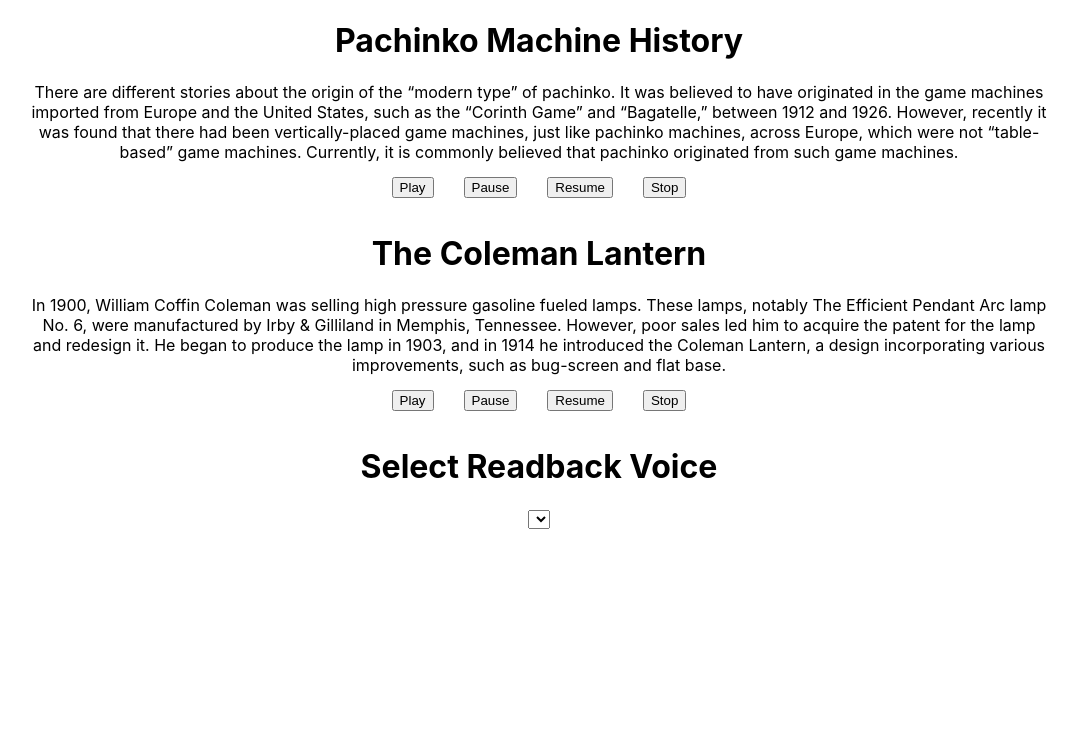
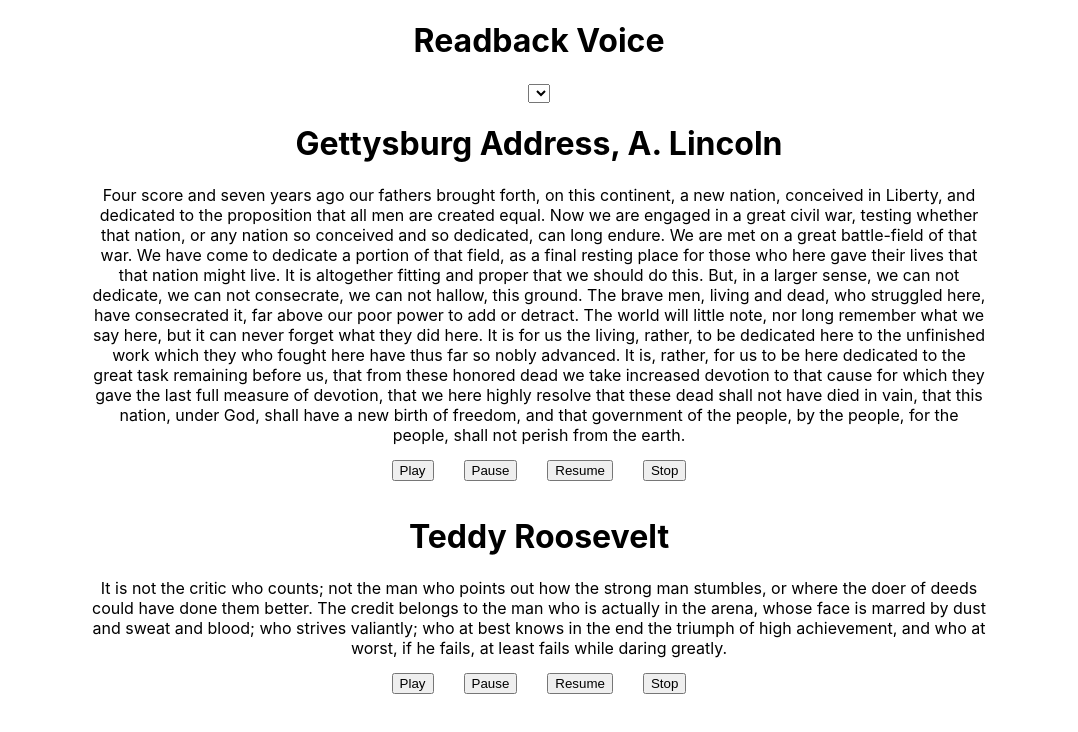
Before and after one commit to EdwardTully/text-to-speech-site, a React (Create React App) app: page / in a window 1280 px wide. Shown: the top 732 px of the page, without its empty margins (101-1179 px from the left). Built offline with nearby package versions, Linux system fonts and the light colour scheme.

Commit message:
change text

```diff
--- a/src/App.css
+++ b/src/App.css
@@ -1,7 +1,7 @@
 .App {
   text-align: center;
   margin: auto;
-  width: 80%;
+  width: 70%;
 }
 button{
   margin: 15px;
--- a/src/App.js
+++ b/src/App.js
@@ -22,11 +22,7 @@
   return (
     <div className="App">
 
-
-      <Article voice={voice} />
-      <ArticleOne voice={voice} />
-
-      <h1>Select Readback Voice</h1>
+    <h1>Readback Voice</h1>
       <select
         id="selVoice"
         name="selVoice"
@@ -36,6 +32,10 @@
           <option value={index}>{`${ea.voiceURI} ${index}`}</option>
         ))}
       </select>
+      <Article voice={voice} />
+      <ArticleOne voice={voice} />
+
+
     </div>
   );
 }
--- a/src/Article.js
+++ b/src/Article.js
@@ -1,6 +1,6 @@
 import React from 'react'
 
-import pHistory from './pachinko'
+import pHistory from './textSources/lincoln'
 
 
 function Article(props) {
@@ -13,8 +13,8 @@
     const handleClick=()=>{
 
         const value = new SpeechSynthesisUtterance(text)
-        value.rate = 0.8
-        value.pitch= 1
+        value.rate = 0.7
+        value.pitch= 0.8
         value.voice = sound
         synth.speak(value)
 
@@ -31,7 +31,7 @@
 
   return (
     <div>
-        <h1>Pachinko Machine History</h1>
+        <h1>Gettysburg Address, A. Lincoln</h1>
         <div class='Atext'>{text}</div>
         <button onClick = {handleClick}>Play</button>
         <button onClick = {handlePause}>Pause</button>
--- a/src/ArticleOne.js
+++ b/src/ArticleOne.js
@@ -1,6 +1,6 @@
 import React from 'react'
 
-import lantern from './coleman'
+import lantern from './textSources/roosevelt'
 
 
 function ArticleOne(props) {
@@ -30,7 +30,7 @@
 
   return (
     <div>
-        <h1>The Coleman Lantern</h1>
+        <h1>Teddy Roosevelt</h1>
         <div class='Atext'>{text}</div>
         <button onClick = {handleClick}>Play</button>
         <button onClick = {handlePause}>Pause</button>
--- a/src/coleman.js
+++ /dev/null
@@ -1,3 +0,0 @@
-const lantern = '   In 1900, William Coffin Coleman was selling high pressure gasoline fueled lamps. These lamps, notably The Efficient Pendant Arc lamp No. 6, were manufactured by Irby & Gilliland in Memphis, Tennessee. However, poor sales led him to acquire the patent for the lamp and redesign it. He began to produce the lamp in 1903, and in 1914 he introduced the Coleman Lantern, a design incorporating various improvements, such as bug-screen and flat base.'
-
-export default lantern
--- a/src/pachinko.js
+++ /dev/null
@@ -1,3 +0,0 @@
-const pHistory = '  There are different stories about the origin of the “modern type” of pachinko. It was believed to have originated in the game machines imported from Europe and the United States, such as the “Corinth Game” and “Bagatelle,” between 1912 and 1926. However, recently it was found that there had been vertically-placed game machines, just like pachinko machines, across Europe, which were not “table-based” game machines. Currently, it is commonly believed that pachinko originated from such game machines.'
-
-export default pHistory
--- /dev/null
+++ b/src/textSources/lincoln.js
@@ -0,0 +1,3 @@
+const pHistory = '    Four score and seven years ago our fathers brought forth, on this continent, a new nation, conceived in Liberty, and dedicated to the proposition that all men are created equal. Now we are engaged in a great civil war, testing whether that nation, or any nation so conceived and so dedicated, can long endure. We are met on a great battle-field of that war. We have come to dedicate a portion of that field, as a final resting place for those who here gave their lives that that nation might live. It is altogether fitting and proper that we should do this. But, in a larger sense, we can not dedicate, we can not consecrate, we can not hallow, this ground. The brave men, living and dead, who struggled here, have consecrated it, far above our poor power to add or detract. The world will little note, nor long remember what we say here, but it can never forget what they did here. It is for us the living, rather, to be dedicated here to the unfinished work which they who fought here have thus far so nobly advanced. It is, rather, for us to be here dedicated to the great task remaining before us, that from these honored dead we take increased devotion to that cause for which they gave the last full measure of devotion, that we here highly resolve that these dead shall not have died in vain, that this nation, under God, shall have a new birth of freedom, and that government of the people, by the people, for the people, shall not perish from the earth.'
+
+export default pHistory
--- /dev/null
+++ b/src/textSources/roosevelt.js
@@ -0,0 +1,3 @@
+const lantern = '    It is not the critic who counts; not the man who points out how the strong man stumbles, or where the doer of deeds could have done them better. The credit belongs to the man who is actually in the arena, whose face is marred by dust and sweat and blood; who strives valiantly;  who at best knows in the end the triumph of high achievement, and who at worst, if he fails, at least fails while daring greatly.'
+
+export default lantern
```
